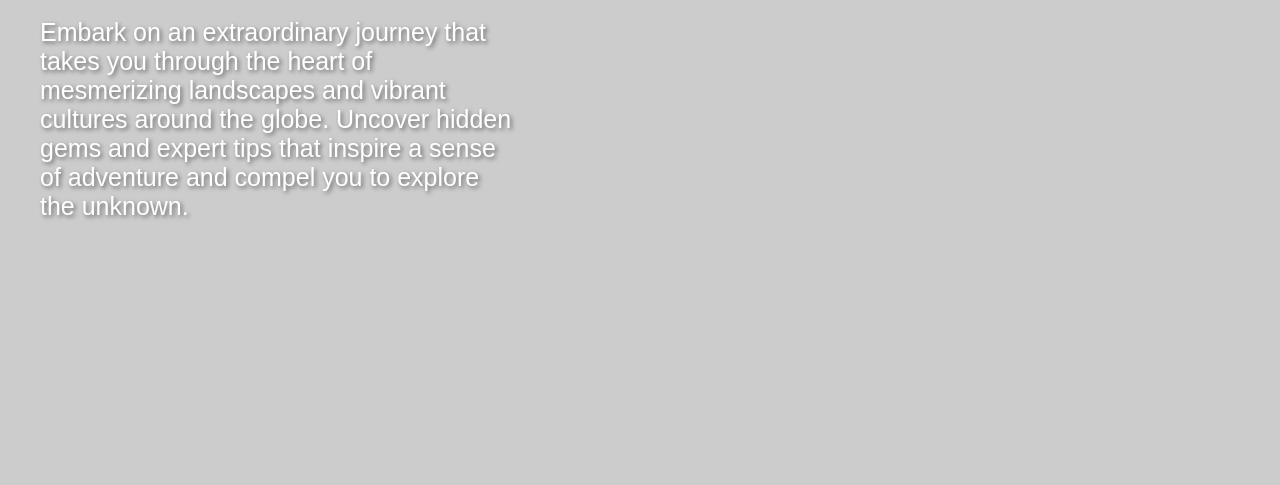
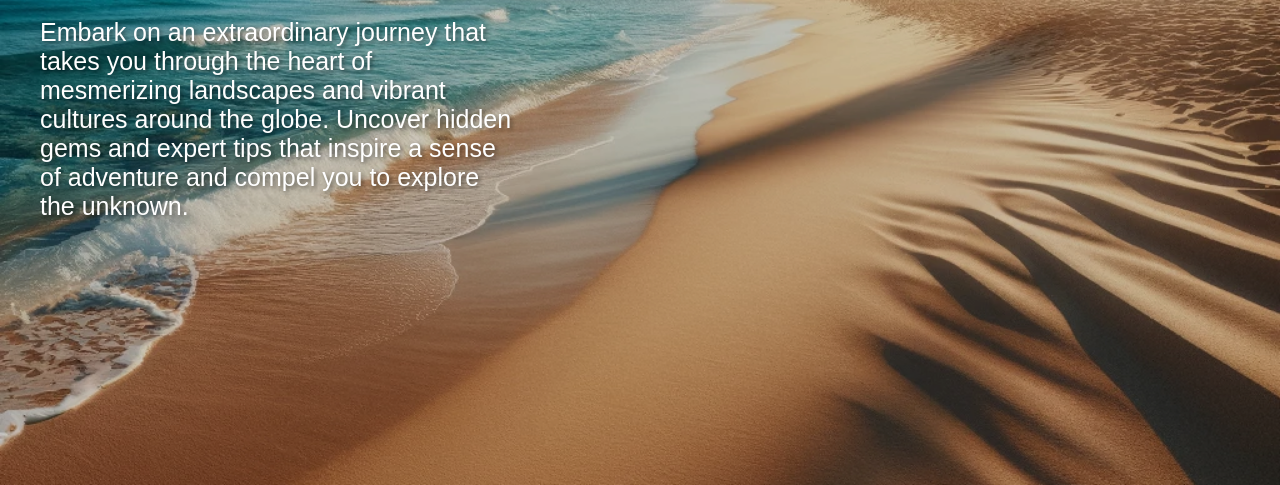
Before and after one commit to timdubbins/TravelTips, a plain HTML site: page index.html in a window 1280 px wide. Shown: the part 315-800 px from the top of the page. Drawn offline with nearby package versions, Linux system fonts and the light colour scheme; the site is published under a folder, as on GitHub Pages, so addresses that start at the root find nothing.

Commit message:
fix links

```diff
--- a/travel_recommendation.css
+++ b/travel_recommendation.css
@@ -1,7 +1,7 @@
 body {
   margin: 0;
   font-family: Arial, sans-serif;
-  background-image: url('/images/background.webp');
+  background-image: url('./images/background.webp');
   background-size: cover;
   background-position: center;
   background-repeat: no-repeat;
```
